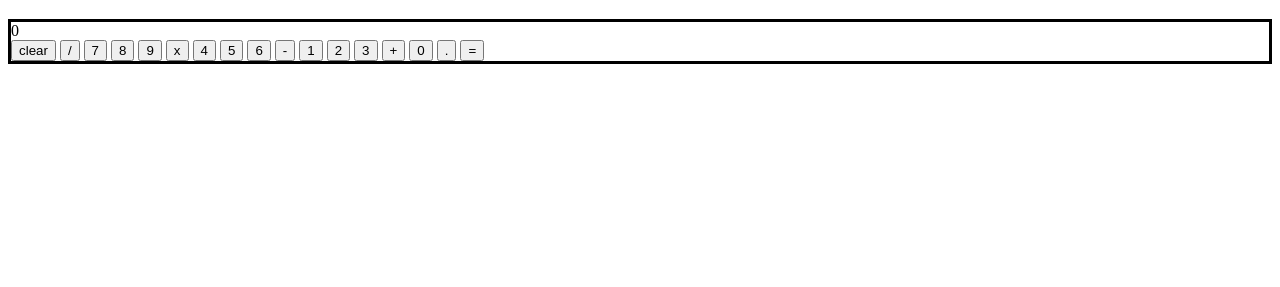
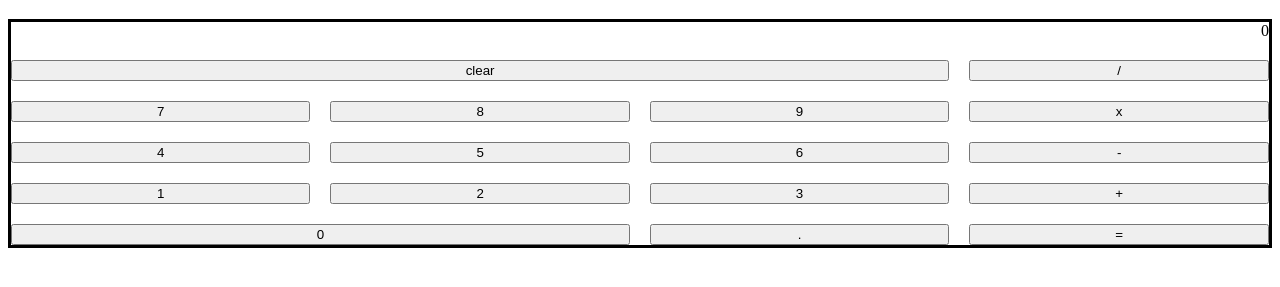
Before and after one commit to austinhulen/calculator, a plain HTML site: page index.html in a window 1280 px wide. Shown: the part 61-348 px from the top of the page. Drawn offline with Linux system fonts and the light colour scheme.

Commit message:
Add css to get the basic shape of the calculator. Buttons are in the right order.

```diff
--- a/css/style.css
+++ b/css/style.css
@@ -1,3 +1,21 @@
 #container {
     border-style: solid;
+    display: grid;
+    grid-template-columns: auto auto auto auto;
+    column-gap: 20px;
+    row-gap: 20px;
 }
+
+#display {
+    grid-column-start: 1;
+    grid-column-end: 5;
+    text-align: right;
+}
+#clear {
+    grid-column-start: 1;
+    grid-column-end: 4;
+}
+#zero {
+    grid-column-start: 1;
+    grid-column-end: 3;
+}
```
